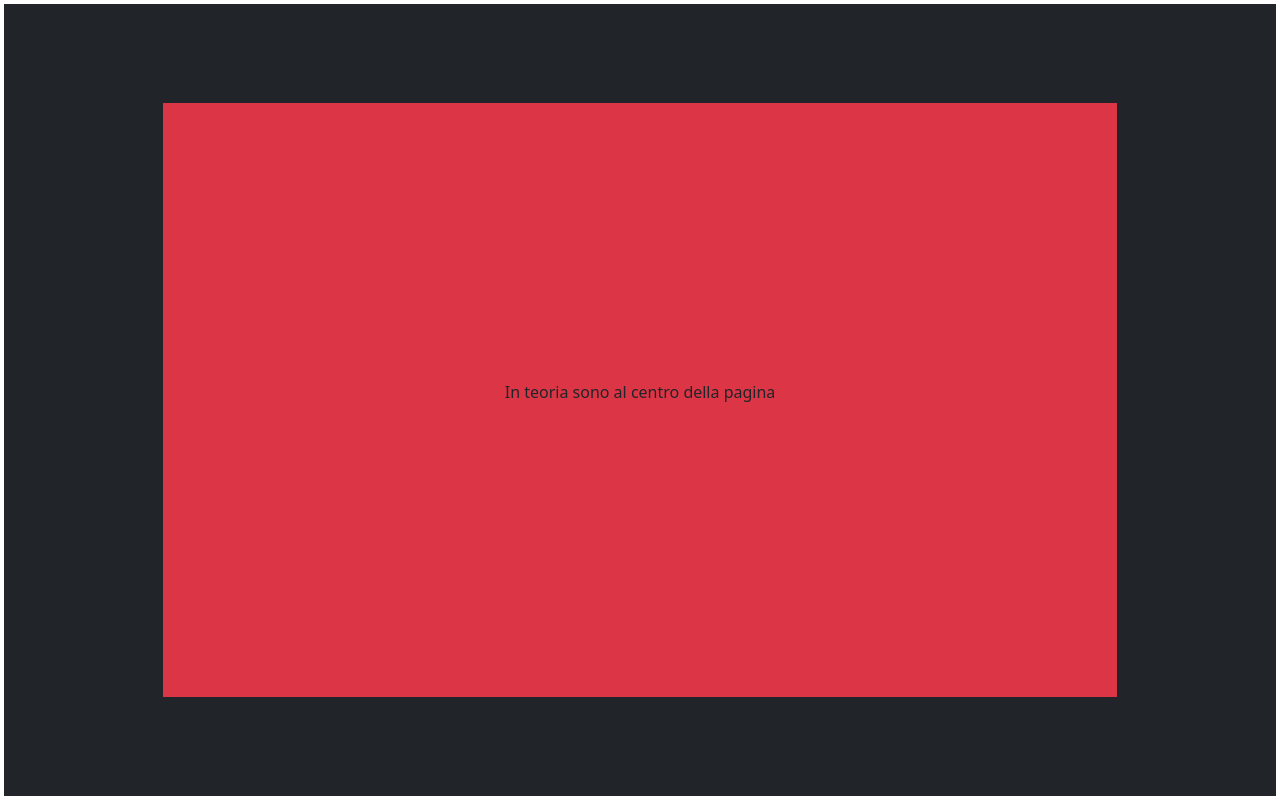
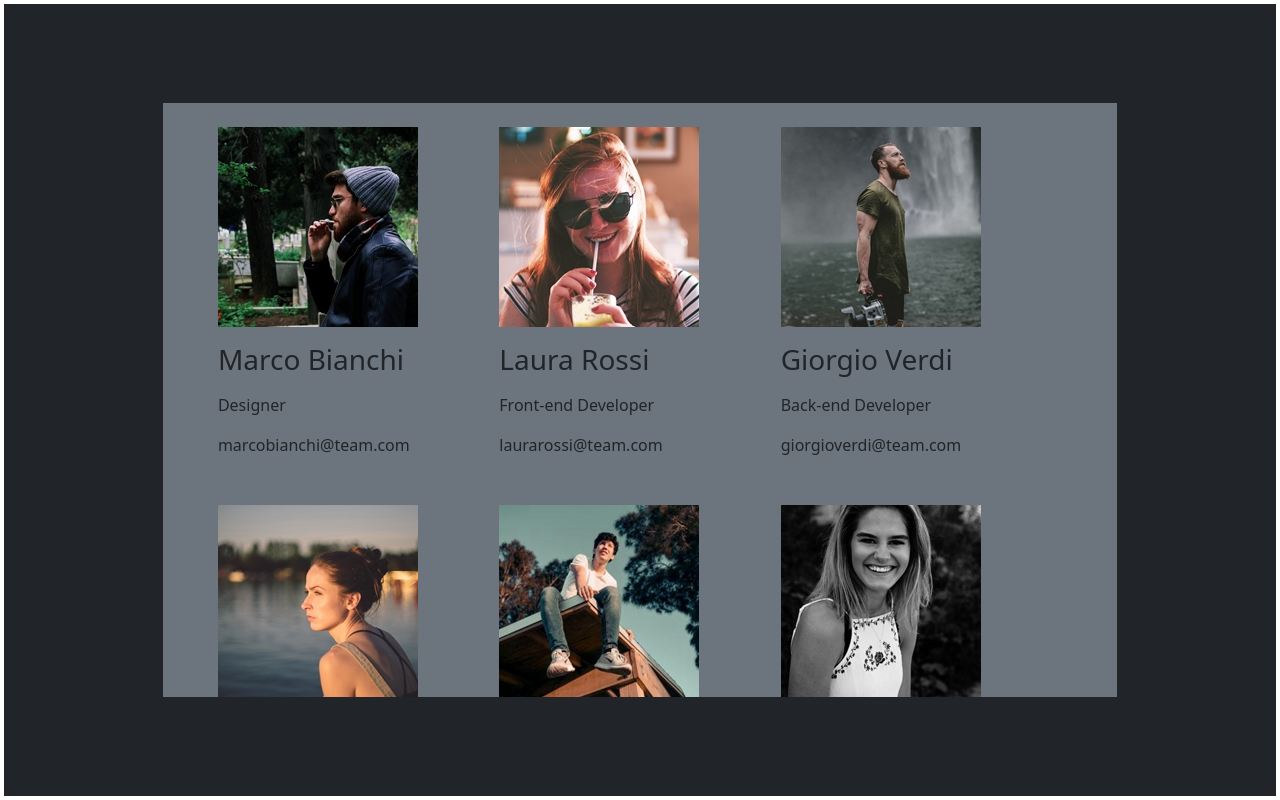
Before and after one commit to 0xMauriz/js-our-team, a plain HTML site: page index.html in a window 1280 px wide. Drawn offline with nearby package versions, Linux system fonts and the light colour scheme.

Commit message:
Esercizio completato senza troppi problemi, ho capito abbastanza bene la logica soprattutto di HTML e CSS (Quella di javascript la avevo già abbastanza presente).

```diff
--- a/index.html
+++ b/index.html
@@ -1,5 +1,6 @@
 <!DOCTYPE html>
 <html lang="en">
+
 <head>
     <meta charset="UTF-8">
     <meta name="viewport" content="width=device-width, initial-scale=1.0">
@@ -7,11 +8,13 @@
         integrity="sha384-sRIl4kxILFvY47J16cr9ZwB07vP4J8+LH7qKQnuqkuIAvNWLzeN8tE5YBujZqJLB" crossorigin="anonymous">
     <title>Document</title>
 </head>
+
 <body>
 
-    <div class="d-flex vh-99 m-1 justify-content-center align-items-center bg-dark">
-        <div class="d-flex h-75 w-75 justify-content-center align-items-center p-2 bg-danger">
-            <p>In teoria sono al centro della pagina</p>
+    <div id="firstDiv" class="d-flex vh-99 m-1 justify-content-center align-items-center bg-dark">
+        <div id="secondDiv" class="d-flex h-75 w-75 justify-content-center align-items-center p-2 bg-secondary
+        flex-wrap overflow-x-hidden overflow-y-scroll">
+
         </div>
     </div>
 
@@ -21,4 +24,42 @@
     <script src="./script/script.js"></script>
 
 </body>
+
 </html>
+
+<!-- Codice di debug, ora commentato
+
+<div class="d-flex flex-wrap w-30 my-3 gap-3">
+                <img class="" src="./img/male1.png" alt="">
+                <h3 class="w-100 my-0">Mix Lollo</h3>
+                <p class="w-100 my-0">Chief Executer</p>
+                <p>MixLollo@gmail.com</p>
+            </div>
+            <div class="d-flex flex-wrap w-30 my-3 gap-3">
+                <img class="" src="./img/male1.png" alt="">
+                <h3 class="w-100 my-0">Mix Lollo</h3>
+                <p class="w-100 my-0">Chief Executer</p>
+                <p>MixLollo@gmail.com</p></div>
+            <div class="d-flex flex-wrap w-30 my-3 gap-3">
+                <img class="" src="./img/male1.png" alt="">
+                <h3 class="w-100 my-0">Mix Lollo</h3>
+                <p class="w-100 my-0">Chief Executer</p>
+                <p>MixLollo@gmail.com</p></div>
+            <div class="w-30">
+                <img class="my-3" src="./img/male1.png" alt="">
+                <h3 class="fs-5 my-2">Mix Lollo</h3>
+                <p>Chief Executer</p>
+                <p>MixLollo@gmail.com</p></div>
+            <div class="w-30">
+                <img class="my-3" src="./img/male1.png" alt="">
+                <h3 class="fs-5 my-2">Mix Lollo</h3>
+                <p>Chief Executer</p>
+                <p>MixLollo@gmail.com</p></div>
+            <div class="w-30">
+                <img class="my-3" src="./img/male1.png" alt="">
+                <h3 class="fs-5 my-2">Mix Lollo</h3>
+                <p class="">Chief Executer</p>
+                <p class="">MixLollo@gmail.com</p></div>
+        </div>
+
+-->
--- a/script/script.js
+++ b/script/script.js
@@ -5,34 +5,62 @@ const teamMembers = [
     email: "marcobianchi@team.com",
     img: "img/male1.png"
   },
+
   {
     name: "Laura Rossi",
     role: "Front-end Developer",
     email: "laurarossi@team.com",
     img: "img/female1.png"
   },
+
   {
     name: "Giorgio Verdi",
     role: "Back-end Developer",
     email: "giorgioverdi@team.com",
     img: "img/male2.png"
   },
+
   {
     name: "Marta Ipsum",
     role: "SEO Specialist",
     email: "martarossi@team.com",
     img: "img/female2.png"
   },
+
   {
     name: "Roberto Lorem",
     role: "SEO Specialist",
     email: "robertolorem@team.com",
     img: "img/male3.png"
   },
+
   {
     name: "Daniela Amet",
     role: "Analyst",
     email: "danielaamet@team.com",
     img: "img/female3.png"
   }
+
 ];
+
+const firstDiv = document.getElementById("firstDiv");
+const secondDiv = document.getElementById("secondDiv");
+
+for (let i = 0; i < teamMembers.length; i++) {
+
+  const names = teamMembers[i].name;
+  const roles = teamMembers[i].role;
+  const emails = teamMembers[i].email;
+  const images = teamMembers[i].img;
+
+  const compilerHTML = `
+            <div class="d-flex flex-wrap w-30 my-3 gap-3">
+                <img class="" src="./${images}" alt="">
+                <h3 class="w-100 my-0">${names}</h3>
+                <p class="w-100 my-0">${roles}</p>
+                <p>${emails}</p>
+            </div>`
+
+        secondDiv.innerHTML += compilerHTML;
+
+}
--- a/style/style.css
+++ b/style/style.css
@@ -1,3 +1,7 @@
 .vh-99 {
     height: 99vh !important;
 }
+
+.w-30 {
+    width: 30% !important;
+}
```
